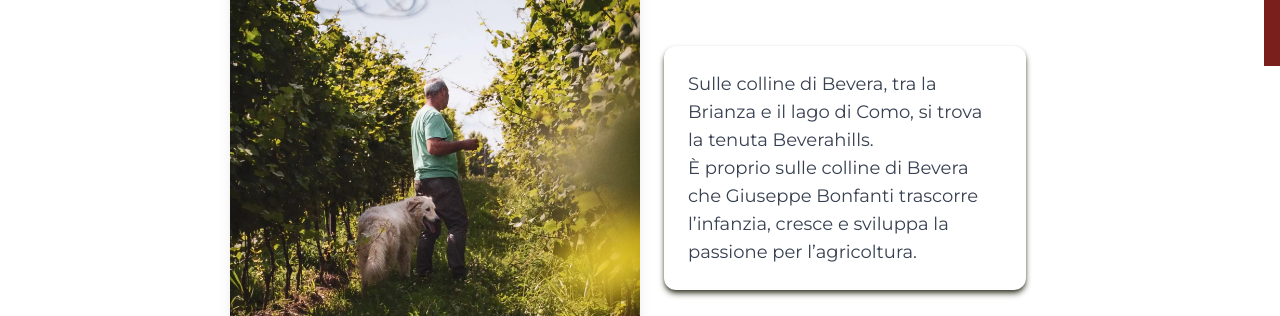
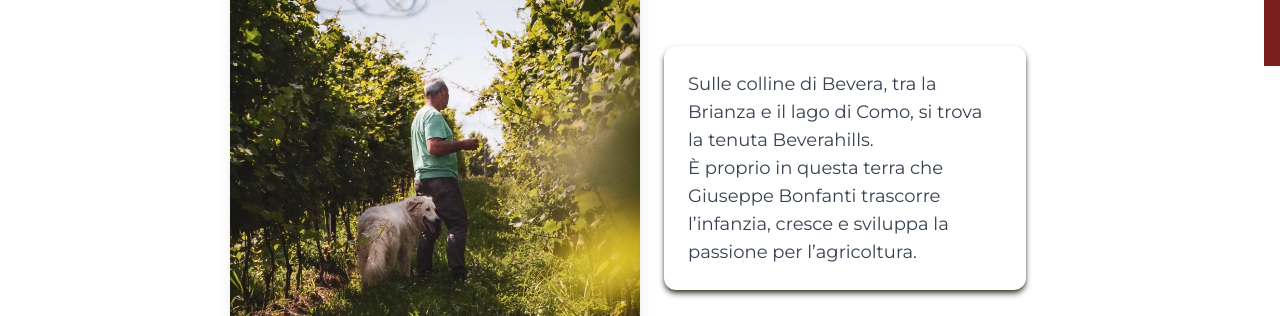
Before and after one commit to bonfantiluca/beverahills-website, a React (Create React App) app: page /storia in a window 1280 px wide. Shown: the part 272-588 px from the top of the page. Built offline with nearby package versions, Linux system fonts and the light colour scheme; a web font is replaced by a local one.

Commit message:
rimozione ripetizione

```diff
--- a/src/components/pages/StoriaPage.jsx
+++ b/src/components/pages/StoriaPage.jsx
@@ -4,7 +4,7 @@ import { motion } from "framer-motion";
 const sections = [
     {
       text: "Sulle colline di Bevera, tra la Brianza e il lago di Como, si trova la tenuta Beverahills.\n"
-            + "È proprio sulle colline di Bevera che Giuseppe Bonfanti trascorre l’infanzia, cresce e sviluppa la passione per l’agricoltura.",
+            + "È proprio in questa terra che Giuseppe Bonfanti trascorre l’infanzia, cresce e sviluppa la passione per l’agricoltura.",
       image: "beverahills_vigneto_4.webp",
     },
     {
```
